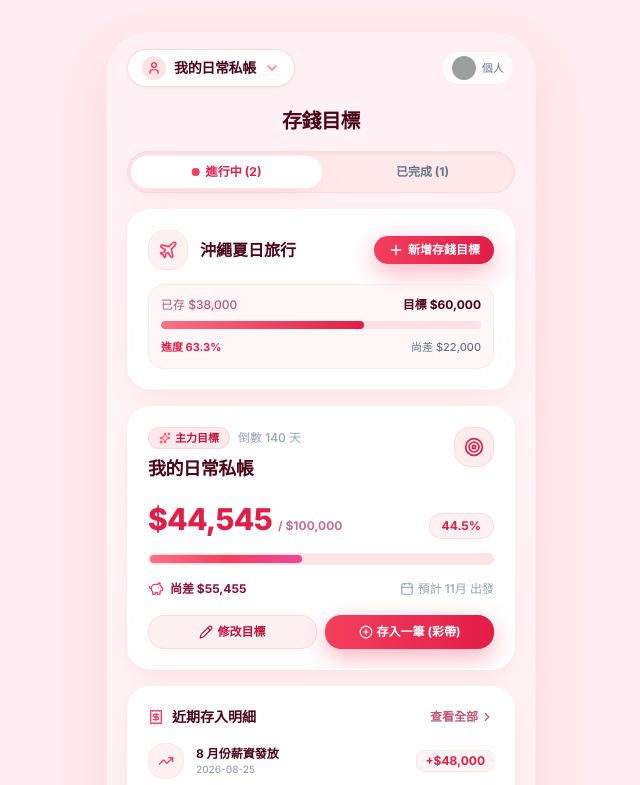
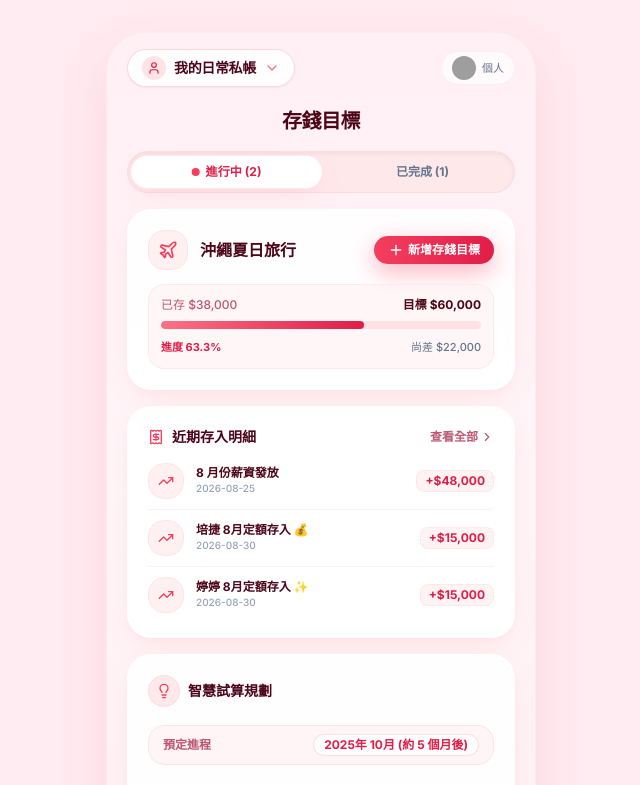
Before and after one commit to iamlouxu/qin-tsai-gee, a React (Vite) app: page /goals in a window 1280 px wide. Shown: the top 785 px of the page, without its empty margins (319-959 px from the left). Built offline with nearby package versions, Linux system fonts and the light colour scheme; grey boxes are pictures that could not be loaded.

Commit message:
refactor: remove active main goal overview card and unused UI elements from GoalsView component

```diff
--- a/src/components/goals/GoalsView.tsx
+++ b/src/components/goals/GoalsView.tsx
@@ -1,21 +1,13 @@
 import React, { useState } from 'react';
 import {
   Plane,
-  Heart,
-  Sparkles,
   Lightbulb,
   Receipt,
   Plus,
-  Pencil,
   ChevronRight,
-  Calendar,
-  PiggyBank,
   CheckCircle2,
-  Target,
-  PlusCircle,
   TrendingUp,
 } from 'lucide-react';
-import confetti from 'canvas-confetti';
 import { Ledger, Transaction } from '../../types';
 import { formatCurrency } from '../../utils/formatters';
 import { EditGoalModal } from './EditGoalModal';
@@ -38,9 +30,9 @@ export const GoalsView: React.FC<GoalsViewProps> = ({
   currentLedger,
   transactions,
   currentSavings,
-  userContribution,
-  partnerContribution,
-  onQuickDepositClick,
+  userContribution: _userContribution,
+  partnerContribution: _partnerContribution,
+  onQuickDepositClick: _onQuickDepositClick,
   onUpdateLedgerTarget,
   onUpdateLedgerBudget,
 }) => {
@@ -61,7 +53,6 @@ export const GoalsView: React.FC<GoalsViewProps> = ({
 
   const isShared = currentLedger.type === 'shared';
   const targetAmount = currentLedger.targetAmount || (isShared ? 600000 : 100000);
-  const percent = Math.min(100, Math.round((currentSavings / targetAmount) * 1000) / 10);
   const remaining = Math.max(0, targetAmount - currentSavings);
 
   // Sub-goal calculations
@@ -111,17 +102,6 @@ export const GoalsView: React.FC<GoalsViewProps> = ({
   };
 
   const planner = getPlannerConfig(plannerStep);
-
-  // Confetti celebration
-  const handleCelebrate = () => {
-    confetti({
-      particleCount: 60,
-      spread: 70,
-      origin: { y: 0.65 },
-      colors: ['#FB7185', '#F43F5E', '#EC4899', '#FFE4E6', '#F59E0B'],
-    });
-    if (onQuickDepositClick) onQuickDepositClick();
-  };
 
   // Recent deposit history (incorporate actual transactions if any, plus realistic items)
   const depositTransactions = transactions
@@ -268,121 +248,7 @@ export const GoalsView: React.FC<GoalsViewProps> = ({
                 </div>
               </div>
 
-              {/* 4. Active Main Goal Overview Card */}
-              <div className="glass-card rounded-3xl p-5 shadow-soft-pink border border-rose-100/80 flex flex-col gap-3.5 relative overflow-hidden">
-                {/* Header Row */}
-                <div className="flex items-start justify-between">
-                  <div className="flex flex-col gap-1">
-                    <div className="flex items-center gap-2">
-                      <span className="inline-flex items-center px-2.5 py-0.5 rounded-full bg-rose-100/80 text-rose-700 text-[11px] font-bold border border-rose-200/60">
-                        <Sparkles className="w-3 h-3 mr-1 text-rose-500" />
-                        主力目標
-                      </span>
-                      <span className="text-xs font-medium text-slate-400">
-                        倒數 140 天
-                      </span>
-                    </div>
-                    <h3 className="text-base sm:text-lg font-extrabold text-rose-950 mt-0.5 tracking-tight">
-                      {currentLedger.name}
-                    </h3>
-                  </div>
 
-                  <div className="w-10 h-10 rounded-2xl bg-rose-100/70 border border-rose-200/60 flex items-center justify-center text-rose-600 shadow-2xs">
-                    {isShared ? (
-                      <Heart className="w-5 h-5 fill-rose-500 text-rose-500" />
-                    ) : (
-                      <Target className="w-5 h-5" />
-                    )}
-                  </div>
-                </div>
-
-                {/* Amount and Percentage */}
-                <div className="flex items-baseline justify-between pt-1">
-                  <div className="flex items-baseline gap-1.5">
-                    <span className="font-display font-extrabold text-3xl tracking-tight text-rose-600">
-                      {formatCurrency(currentSavings).replace('NT$', '')}
-                    </span>
-                    <span className="text-xs font-bold text-rose-800/60">
-                      / {formatCurrency(targetAmount)}
-                    </span>
-                  </div>
-                  <div className="text-xs font-bold text-rose-600 bg-rose-50 border border-rose-200/60 px-3 py-1 rounded-full shadow-2xs">
-                    {percent}%
-                  </div>
-                </div>
-
-                {/* Main Progress Bar */}
-                <div className="w-full h-3 bg-rose-100 rounded-full overflow-hidden p-0.5">
-                  <div
-                    className="h-full bg-gradient-to-r from-rose-400 via-rose-500 to-pink-500 rounded-full transition-all duration-700 shadow-xs"
-                    style={{ width: `${percent}%` }}
-                  />
-                </div>
-
-                {/* Status Badges */}
-                <div className="flex items-center justify-between pt-0.5">
-                  <div className="flex items-center gap-1.5 text-rose-900 font-bold text-xs">
-                    <PiggyBank className="w-4 h-4 text-rose-500" />
-                    <span>尚差 {formatCurrency(remaining)}</span>
-                  </div>
-                  <div className="flex items-center gap-1 text-slate-400 font-medium text-xs">
-                    <Calendar className="w-3.5 h-3.5" />
-                    <span>預計 11月 出發</span>
-                  </div>
-                </div>
-
-                {/* Couple Contribution Breakdown (if shared) */}
-                {isShared && (
-                  <div className="grid grid-cols-2 gap-2 pt-1 border-t border-rose-100/80">
-                    <div className="bg-rose-50/60 rounded-2xl p-2.5 border border-rose-100/70 flex items-center space-x-2">
-                      <div className="w-7 h-7 rounded-full bg-rose-200/60 flex items-center justify-center text-xs font-bold border border-rose-300/60 shrink-0">
-                        👦
-                      </div>
-                      <div className="overflow-hidden">
-                        <div className="text-[10px] text-rose-800/70 truncate font-semibold">
-                          培捷已存入
-                        </div>
-                        <div className="font-display font-bold text-xs text-rose-950 truncate">
-                          {formatCurrency(userContribution)}
-                        </div>
-                      </div>
-                    </div>
-
-                    <div className="bg-rose-50/60 rounded-2xl p-2.5 border border-rose-100/70 flex items-center space-x-2">
-                      <div className="w-7 h-7 rounded-full bg-pink-200/60 flex items-center justify-center text-xs font-bold border border-pink-300/60 shrink-0">
-                        👧
-                      </div>
-                      <div className="overflow-hidden">
-                        <div className="text-[10px] text-rose-800/70 truncate font-semibold">
-                          婷婷已存入
-                        </div>
-                        <div className="font-display font-bold text-xs text-rose-950 truncate">
-                          {formatCurrency(partnerContribution)}
-                        </div>
-                      </div>
-                    </div>
-                  </div>
-                )}
-
-                {/* Actions: Edit & Celebrate */}
-                <div className="grid grid-cols-2 gap-2 pt-1">
-                  <button
-                    onClick={() => setIsEditModalOpen(true)}
-                    className="py-2 px-3 rounded-2xl bg-rose-50 hover:bg-rose-100/70 text-rose-700 text-xs font-bold border border-rose-200/60 flex items-center justify-center gap-1 transition-all active:scale-98"
-                  >
-                    <Pencil className="w-3.5 h-3.5" />
-                    <span>修改目標</span>
-                  </button>
-
-                  <button
-                    onClick={handleCelebrate}
-                    className="py-2 px-3 rounded-2xl bg-gradient-to-r from-rose-500 to-rose-600 hover:from-rose-600 hover:to-rose-700 text-white text-xs font-bold shadow-glow-pink flex items-center justify-center gap-1 transition-all active:scale-98"
-                  >
-                    <PlusCircle className="w-3.5 h-3.5" />
-                    <span>存入一筆 (彩帶)</span>
-                  </button>
-                </div>
-              </div>
 
               {/* 5. Savings History List (近期存入明細) */}
               <div className="glass-card rounded-3xl p-5 shadow-soft-pink border border-rose-100/80 flex flex-col gap-3">
@@ -444,10 +310,6 @@ export const GoalsView: React.FC<GoalsViewProps> = ({
                     </h4>
                   </div>
                 </div>
-
-                <p className="text-[11px] text-slate-500 font-medium">
-                  滑動預計達成日期，自動為您計算最適月存計畫
-                </p>
 
                 {/* Slider & Timeline Container */}
                 <div className="flex flex-col gap-3 py-1">
@@ -511,13 +373,6 @@ export const GoalsView: React.FC<GoalsViewProps> = ({
                       {planner.dateStr}
                     </span>
                   </div>
-
-                  <div className="w-full bg-white rounded-xl p-2.5 flex items-center gap-2 border border-rose-100/80 shadow-2xs">
-                    <Sparkles className="w-4 h-4 text-amber-500 shrink-0" />
-                    <span className="text-[11px] text-rose-900 font-medium leading-relaxed">
-                      {planner.tip}
-                    </span>
-                  </div>
                 </div>
               </div>
             </div>
```
